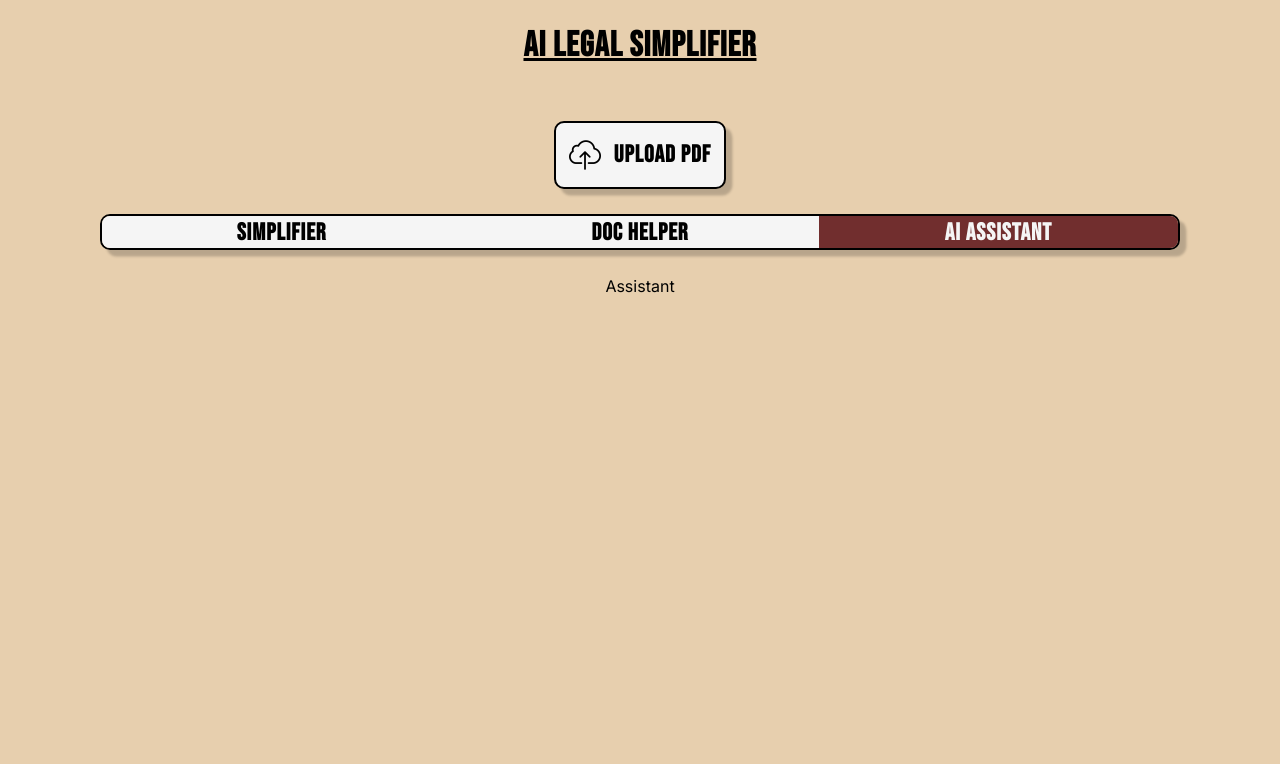
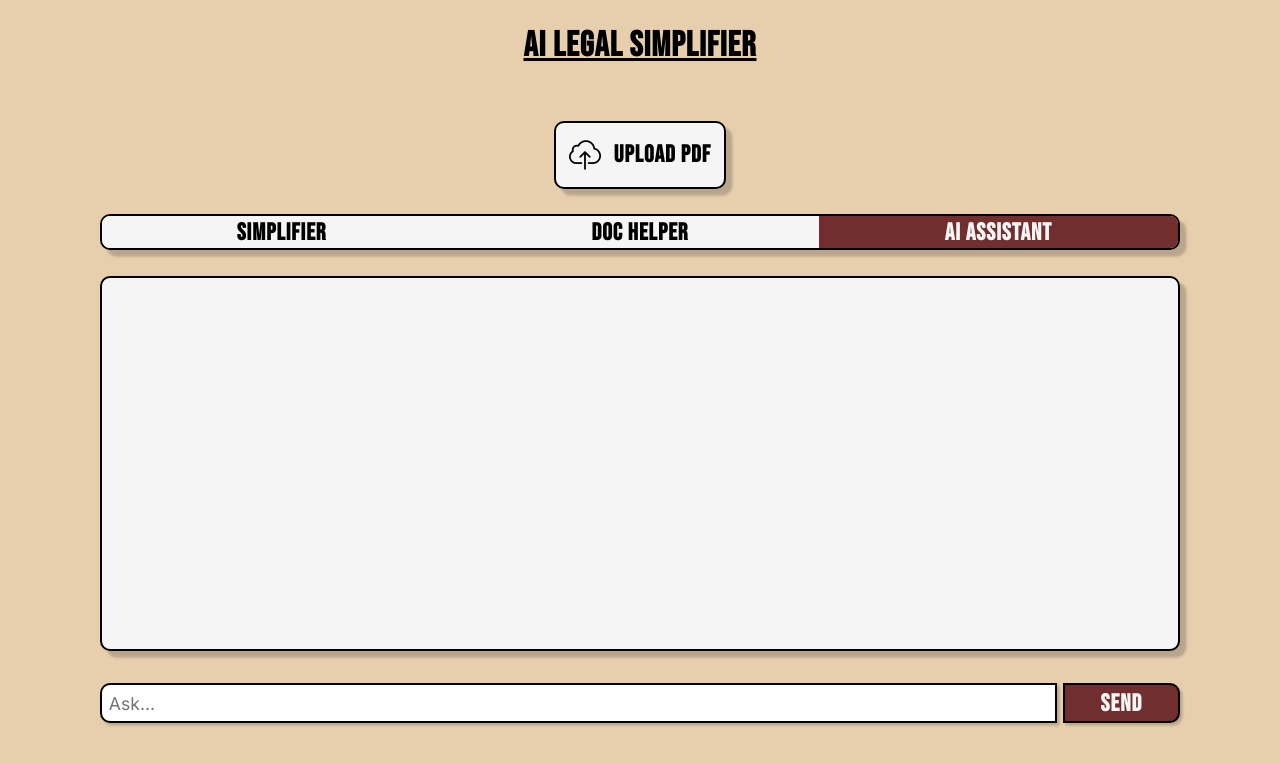
Before and after one commit to alberto-sclocchi/legal-simplifier-client, a React (Create React App) app: page / in a window 1280 px wide. Both pictures are taken after a click on the button "AI Assistant". Shown: the top 764 px of the page. Built offline with nearby package versions, Linux system fonts and the light colour scheme.

Commit message:
add AI assistant feature with style

```diff
--- a/src/App.css
+++ b/src/App.css
@@ -329,3 +329,65 @@ input:focus {
 .mic-icon:hover{
   scale: 1.2;
 }
+
+.assistant-div{
+  display: flex;
+  flex-direction: column;
+  justify-content: center;
+  align-items: center;
+  gap: 4vh;
+}
+
+.assistant-div form{
+  display: flex;
+  flex-direction: row;
+  justify-content: center;
+  align-items: center;
+  width: 100%;
+  height: 5vh;
+  gap: 0.5vw;
+}
+
+.assistant-div input{
+  width: 100%;
+  height: 100%;
+  padding: 0 0.5vw;
+  box-sizing: border-box;
+  border-radius: 10px 0 0 10px;
+  border: 0.2vw solid black;
+  box-shadow: 0.2vw 0.2vw 0.2vw rgba(0, 0, 0, 0.2);
+  font-size: 1.1rem;
+  font-family: 'Inter';
+}
+
+.assistant-text-container{
+  display: flex;
+  flex-direction: column;
+  gap: 1vh;
+  font-family: 'Inter';
+}
+
+.message{
+  box-shadow: 0.2vw 0.2vw 0.2vw rgba(0, 0, 0, 0.2);
+  max-width: 50%;
+  border-radius: 25px;
+  display: flex;
+  flex-direction: column;
+  align-items: flex-start;
+  padding: 0.5vw 2.5vw;
+  line-height: 25px;
+  border: 0.2vw solid black;
+}
+
+.message-user{
+  background-color: rgb(113, 46, 46);
+  color: whitesmoke;
+  align-self: flex-start;
+}
+
+
+.message-bot{
+  background-color:whitesmoke;
+  color: black;
+  align-self: flex-end;
+}
--- a/src/components/simplifier/Assistant.jsx
+++ b/src/components/simplifier/Assistant.jsx
@@ -1,7 +1,48 @@
-import React from 'react'
+import React, { useContext, useEffect, useRef, useState } from 'react'
+import SimplifierContext from './context/SimplifierContext.context';
+import Markdown from 'react-markdown';
 
 export default function Assistant() {
+  const [ question, setQuestion ] = useState("");
+  const { getAssistantAnswer, messages, loading } = useContext(SimplifierContext);
+
+  const ref = useRef()
+
+  useEffect(() => {
+    if(ref.current){
+      ref.current.scrollTop = ref.current.scrollHeight;
+      ref.current.scrollTo({behavior:"smooth"})
+    }
+  }, [messages])
+
+  const handleChange = (event) => {
+    setQuestion(event.target.value);
+  }
+
+  const handleSubmit = (event) => {
+    event.preventDefault();
+    getAssistantAnswer(question);
+
+    setTimeout(( ) => {
+        setQuestion("");
+    }, 1000)
+  }
+
   return (
-    <div>Assistant</div>
+    <div className="assistant-div">
+        <div ref={ref} className="simplified-text-container assistant-text-container">
+            {
+                messages.map((message, i) => {
+                    return <div className={`message message-${message.type}`} key={i}><div style={{fontStyle:"italic"}}>{message.type === 'user' ? "You" : "Assistant"}</div><Markdown>{message.text}</Markdown></div>
+                })
+            }
+            {!!loading && <div className="message message-bot"><div style={{fontStyle:"italic"}}>Assistant</div>Thinking...</div>
+}
+        </div>
+        <form onSubmit={handleSubmit}>
+            <input value={question} type="text" placeholder="Ask..." onChange={handleChange} name="question"/>
+            <button className='document-helper-btn'  type="submit">Send</button>
+        </form>
+    </div>
   )
 }
--- a/src/components/simplifier/context/SimplifierContext.context.jsx
+++ b/src/components/simplifier/context/SimplifierContext.context.jsx
@@ -16,7 +16,8 @@ export const SimplifierProvider = ({children}) => {
     const [ loading, setLoading ] = useState(false);
     const [ isLocked, setIsLocked ] = useState(false);
     const [ errorMessage, setErrorMessage ] = useState(null);
-    const [ answer, setAnswer ] = useState("")
+    const [ answer, setAnswer ] = useState("");
+    const [ messages, setMessages ] = useState([]);
 
     const getSimplifiedText = async (file) => {
         if(!file){
@@ -126,8 +127,22 @@ export const SimplifierProvider = ({children}) => {
         }
     }
 
+    const getAssistantAnswer = async (question) => {
+        setMessages((prevState) => [...prevState, {type:"user", text: question}]);
+
+        try{
+            setLoading(true);
+            const assistantAnswer = await service.getAssistantResponse(question);
+            setMessages((prevState) => [...prevState, {type:"bot", text: assistantAnswer.answer}])
+        } catch(err){
+            console.log("Error: ", err)
+        } finally{
+            setLoading(false);
+        }
+    }
+
     return (
-    <SimplifierContext.Provider value={{simplifiedText, loading, getSimplifiedText, setSimplifiedText, fileOriginalName, unlockSimplifier, isLocked, errorMessage, answer, getAnswer, setAnswer}}>
+    <SimplifierContext.Provider value={{simplifiedText, loading, getSimplifiedText, setSimplifiedText, fileOriginalName, unlockSimplifier, isLocked, errorMessage, answer, getAnswer, setAnswer, getAssistantAnswer, messages}}>
       {children}
     </SimplifierContext.Provider>
     )
--- a/src/components/simplifier/service/SimplifierService.jsx
+++ b/src/components/simplifier/service/SimplifierService.jsx
@@ -47,4 +47,12 @@ export default class SimplifierService {
             }
         );
     }
+
+    getAssistantResponse(question){
+        console.log(question);
+        return this.service.post("/assistant", {question}).then((response) => {
+            console.log("Response from SimplifierService:", response.data);
+            return response.data;
+        })
+    }
 }
```
